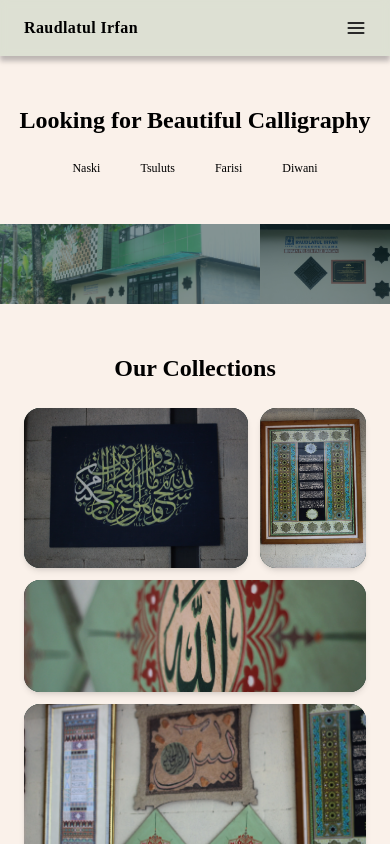
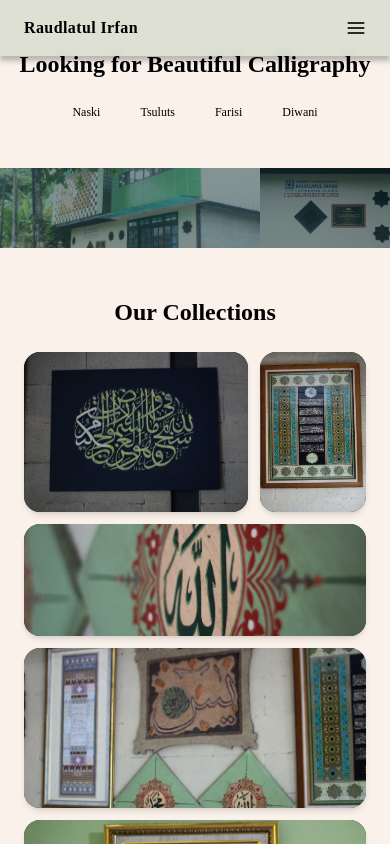
Before and after one commit to michaeltio/raudlatul_dummy, a Next.js app in the folder client/: page / in a window 390 px wide. Shown: the top 844 px of the page. Built offline with nearby package versions, Linux system fonts and the light colour scheme.

Commit message:
Update layout.jsx

```diff
--- a/client/src/app/(layout)/layout.jsx
+++ b/client/src/app/(layout)/layout.jsx
@@ -9,7 +9,7 @@ export default function Layout({ children }) {
   return (
     <>
       {!isAdminPage && <NavigationBar />}
-      <main className="min-h-screen pt-14 md:pt-20">{children}</main>
+      <main className="min-h-screen md:pt-20">{children}</main>
       {!isAdminPage && <Footer />}
     </>
   );
```
